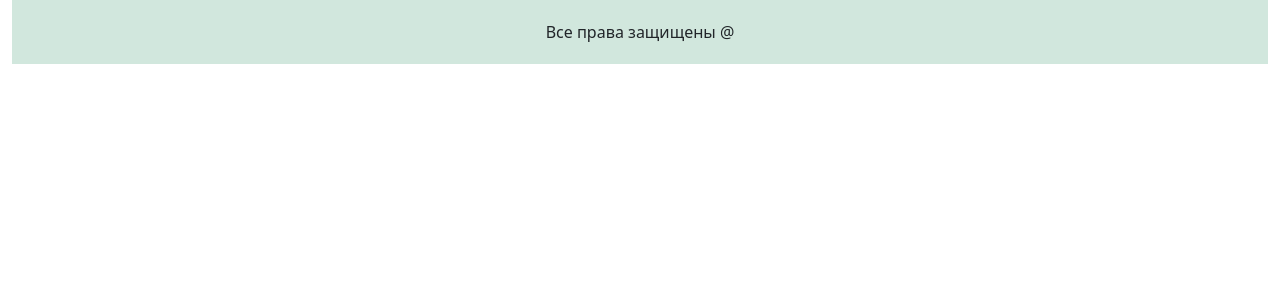
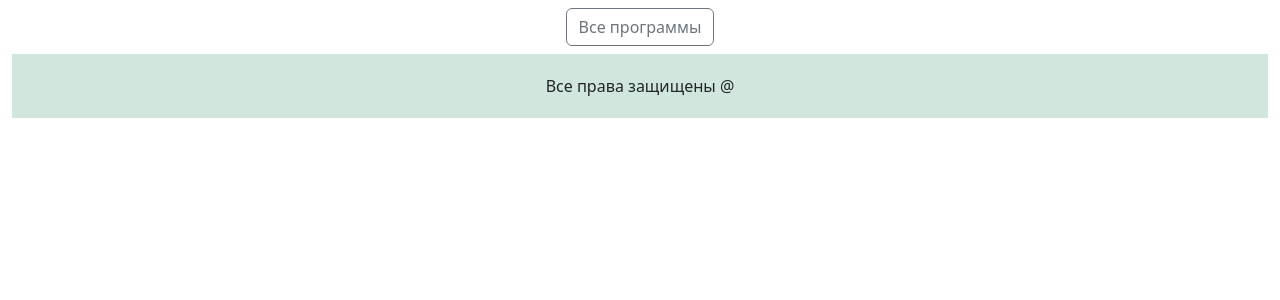
Before and after one commit to Ruslan-BRV/sportbaza, a Django app: page /programms/ in a window 1280 px wide. Shown: the part 128-428 px from the top of the page. Run offline with Django 5.2, Linux system fonts and the light colour scheme; data that the repository does not hold is empty; some libraries are stand-ins or nearby versions.

Commit message:
Сделал сортировку программ по типу

```diff
--- a/programms/templates/programms/index.html
+++ b/programms/templates/programms/index.html
@@ -5,6 +5,17 @@
 {% block title %}Программы{% endblock title %}
 
 {% block content %}
+    <div class="btn-group p-2 d-flex justify-content-center" role="group" aria-label="Базовая группа переключателей радио">
+        <form>
+            <input type="submit" class="btn-check" name="type" value="full" id="full" autocomplete="off">
+            <label class="btn btn-outline-secondary" for="full">Все программы</label>
+            {% for type in type_list %}
+                <input type="submit" class="btn-check" name="type" value="{{type.id}}" id="{{type.id}}" >
+                <label class="btn btn-outline-secondary" for="{{type.id}}">{{type.typeProgramms}}</label>
+            {% endfor %}
+        </form>
+    </div>
+
     <div class="d-flex justify-content-around flex-wrap text-center">
         {% for programm in list_programms %}
         <div class="align-self-center m-2">
--- a/programms/views.py
+++ b/programms/views.py
@@ -1,12 +1,18 @@
 from django.shortcuts import get_object_or_404, render
-from programms.models import Programms
+from programms.models import Programms, TypeProgramms
 # Create your views here.
 
 def main_page(request):
-    list_programms = Programms.objects.all()
+    type_list = TypeProgramms.objects.all()
+    type = request.GET.get('type', 'full')
+    if type == 'full':
+        list_programms = Programms.objects.all()
+    else:
+        list_programms = Programms.objects.filter(typeProgramm=f'{type}')
 
     context = {
-        "list_programms": list_programms
+        "list_programms": list_programms,
+        "type_list": type_list
     }
 
     return render(request, "programms/index.html", context=context)
```
